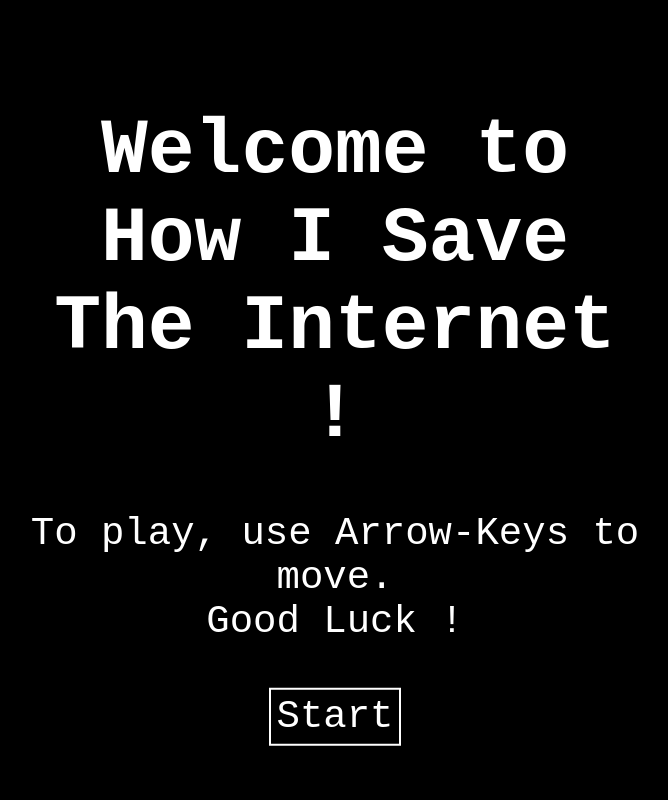
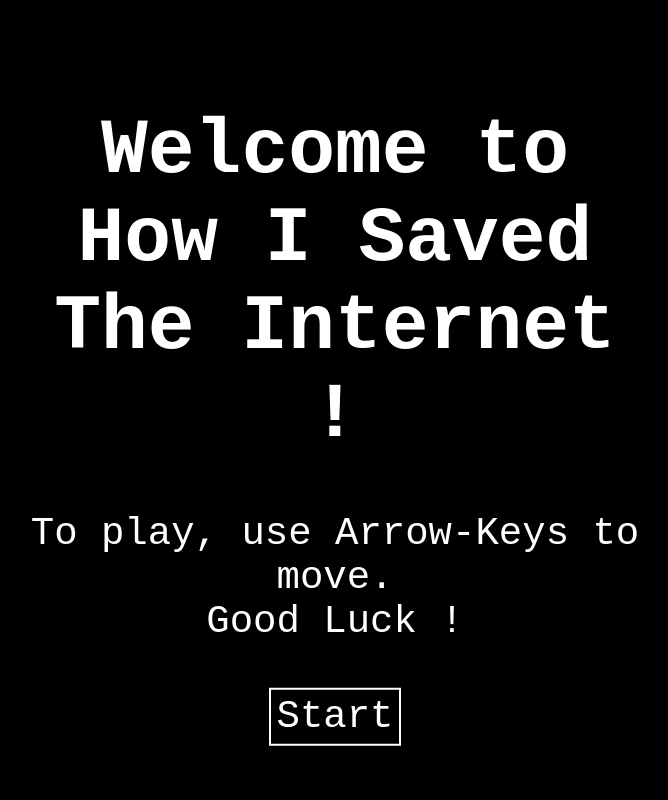
Before and after one commit to glevoux/js13k2018, a website built with webpack: page index.html in a window 1280 px wide. Shown: the whole page, without its empty margins (305-973 px from the left). Built offline with nearby package versions, Linux system fonts and the light colour scheme; files whose address does not match are found by name.

Commit message:
Fix typo

```diff
--- a/index.html
+++ b/index.html
@@ -1,7 +1,7 @@
 <!DOCTYPE html>
 <html>
 <head>
-	<title>How I Save The Internet</title>
+	<title>How I Saved The Internet</title>
 	<link rel="stylesheet" type="text/css" href="./main.css">
 </head>
 <body>
@@ -31,7 +31,7 @@
 
   <div class="start-screen">
     <div class="centered-content">
-      <h1>Welcome to How I Save The Internet !</h1>
+      <h1>Welcome to How I Saved The Internet !</h1>
       <div>To play, use Arrow-Keys to move.<br>Good Luck !</div>
       <br>
       <div class="retry" onclick="game.stop = false; document.querySelector('.start-screen').style.display='none';">Start</div>
```
Also changed, not shown: README.md.
